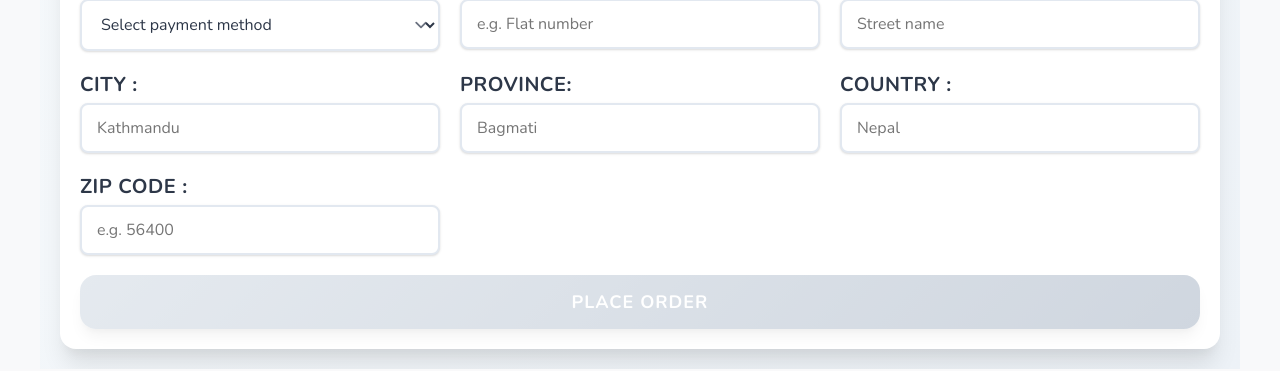
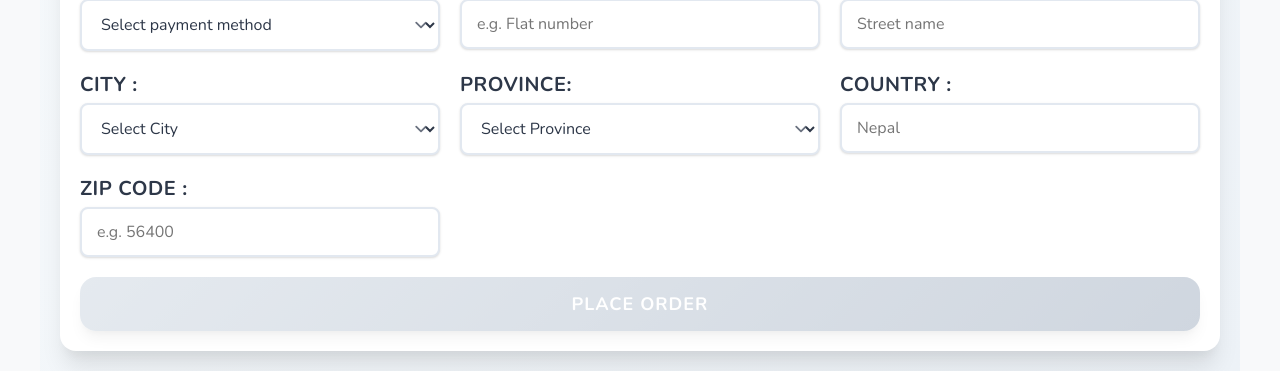
Before and after one commit to suzzzel5/Ecommerce-webiste-for-Bag-store, a PHP site: page /projectdone/checkout.php in a window 1280 px wide. Shown: the part 666-1037 px from the top of the page. Run offline with PHP 8.4, Linux system fonts and the light colour scheme; the visitor is signed in with stand-in values (Sample User, id 1); data that the repository does not hold is empty; some libraries are stand-ins or nearby versions.

Commit message:
Update checkout.php

```diff
--- a/checkout.php
+++ b/checkout.php
@@ -409,11 +409,23 @@ if(isset($_POST['order'])){
          </div>
          <div class="inputBox">
             <span>City :</span>
-            <input type="text" name="city" placeholder="Kathmandu" class="box" maxlength="50" value="<?= htmlspecialchars($_POST['city'] ?? ($prefill['city'] ?? '')); ?>" required>
+            <select name="city" id="city" class="box" required>
+               <option value="">Select City</option>
+            </select>
          </div>
          <div class="inputBox">
             <span>Province:</span>
-            <input type="text" name="state" placeholder="Bagmati" class="box" maxlength="50" value="<?= htmlspecialchars($_POST['state'] ?? ($prefill['state'] ?? '')); ?>" required>
+            <?php $selected_state = $_POST['state'] ?? ($prefill['state'] ?? ''); ?>
+            <select name="state" id="state" class="box" onchange="updateCities()" required>
+               <option value="">Select Province</option>
+               <option value="Koshi" <?= $selected_state == 'Koshi' ? 'selected' : ''; ?>>Koshi Province</option>
+               <option value="Madhesh" <?= $selected_state == 'Madhesh' ? 'selected' : ''; ?>>Madhesh Province</option>
+               <option value="Bagmati" <?= $selected_state == 'Bagmati' ? 'selected' : ''; ?>>Bagmati Province</option>
+               <option value="Gandaki" <?= $selected_state == 'Gandaki' ? 'selected' : ''; ?>>Gandaki Province</option>
+               <option value="Lumbini" <?= $selected_state == 'Lumbini' ? 'selected' : ''; ?>>Lumbini Province</option>
+               <option value="Karnali" <?= $selected_state == 'Karnali' ? 'selected' : ''; ?>>Karnali Province</option>
+               <option value="Sudurpashchim" <?= $selected_state == 'Sudurpashchim' ? 'selected' : ''; ?>>Sudurpashchim Province</option>
+            </select>
          </div>
          <div class="inputBox">
             <span>Country :</span>
@@ -433,5 +445,42 @@ if(isset($_POST['order'])){
 
 <script src="js/script.js"></script>
 
+<script>
+function updateCities() {
+   var cities = {
+      Koshi:["Biratnagar","Dharan","Itahari","Bhadrapur"],
+      Madhesh:["Janakpur","Birgunj","Kalaiya","Lahan"],
+      Bagmati:["Kathmandu","Lalitpur","Bhaktapur","Bharatpur","Hetauda"],
+      Gandaki:["Pokhara","Baglung","Gorkha","Besisahar"],
+      Lumbini:["Butwal","Bhairahawa","Nepalgunj","Tulsipur"],
+      Karnali:["Birendranagar","Jumla","Dailekh"],
+      Sudurpashchim:["Dhangadhi","Tikapur","Mahendranagar"]
+   };
+   var state = document.getElementById("state").value;
+   var citySelect = document.getElementById("city");
+   citySelect.innerHTML = '<option value="">Select City</option>';
+   if(cities[state]){
+      cities[state].forEach(function(city){
+         var opt = document.createElement("option");
+         opt.value = city;
+         opt.textContent = city;
+         citySelect.appendChild(opt);
+      });
+   }
+}
+
+// Initialize on page load to handle prefilled data
+document.addEventListener('DOMContentLoaded', function() {
+   var state = document.getElementById("state").value;
+   if(state) {
+      updateCities();
+      var prefilledCity = "<?= htmlspecialchars($_POST['city'] ?? ($prefill['city'] ?? '')); ?>";
+      if(prefilledCity) {
+         document.getElementById("city").value = prefilledCity;
+      }
+   }
+});
+</script>
+
 </body>
 </html>
```
